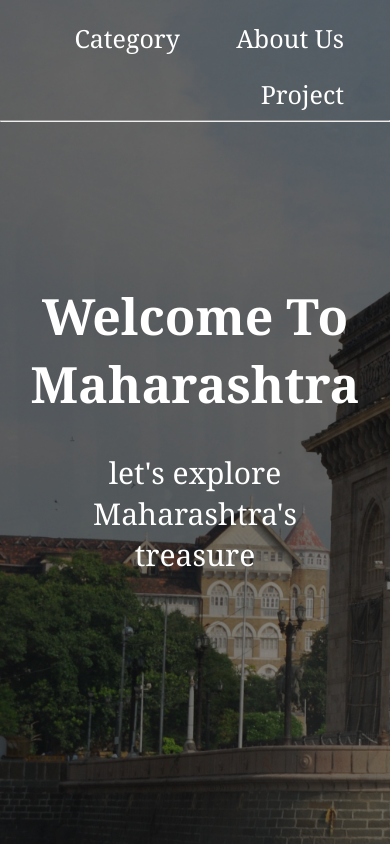
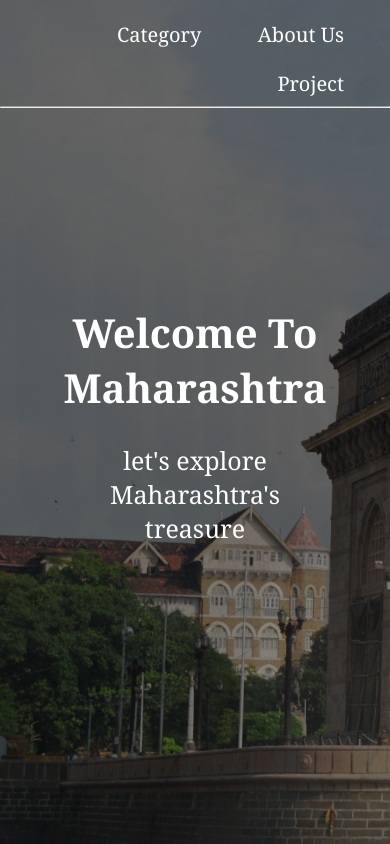
Before and after one commit to Gaurang-Sandeep-Deshpande/Heritage-Hub, a plain HTML site: page index.html in a window 390 px wide. Drawn offline with Linux system fonts and the light colour scheme.

Commit message:
Update home.css
asdfgh

```diff
--- a/home/home.css
+++ b/home/home.css
@@ -88,3 +88,17 @@ button:hover{
     color: rgb(167, 167, 167);
     cursor: pointer;
 }
+
+
+@media only screen and (max-width: 1088px){
+    h1{
+        font-size: 40px;
+    }
+    .navbar button{
+        font-size: 20px;
+    }
+
+    .details button{
+        font-size:25px;
+    }
+}
```
